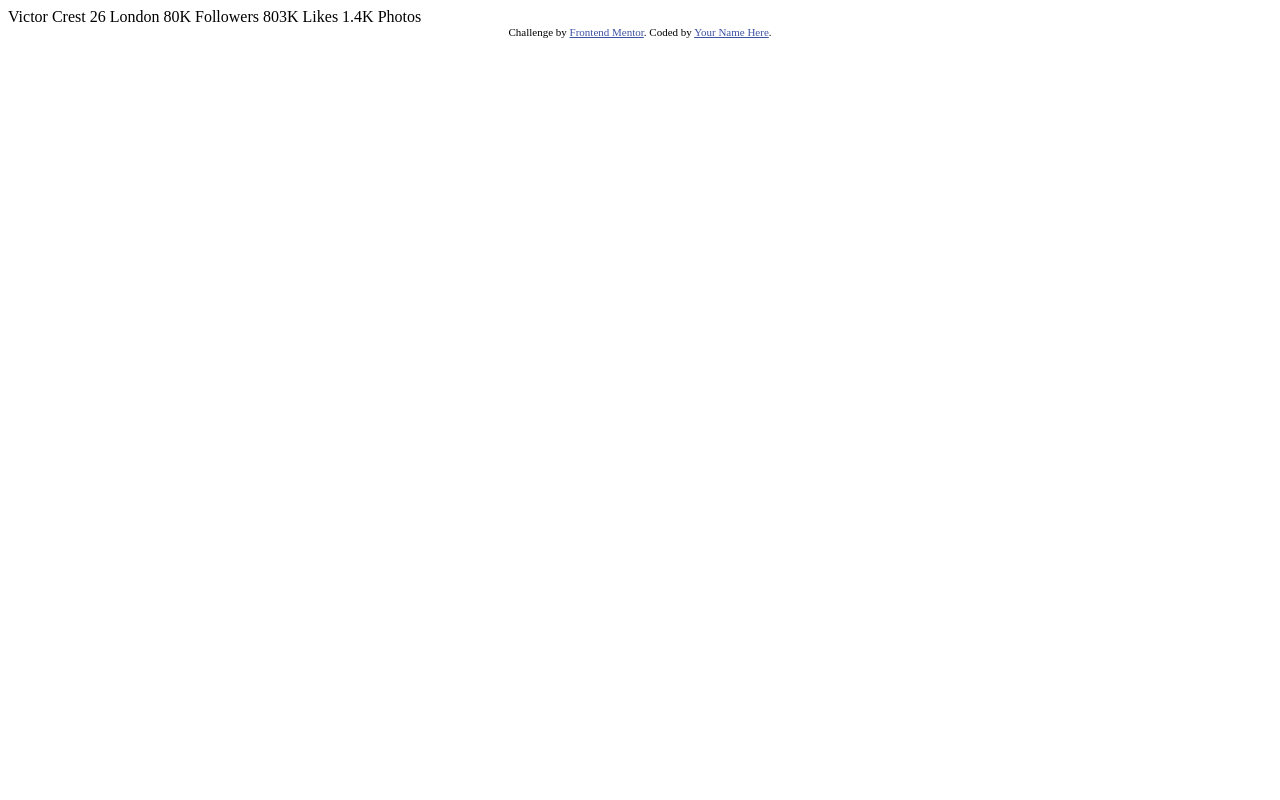
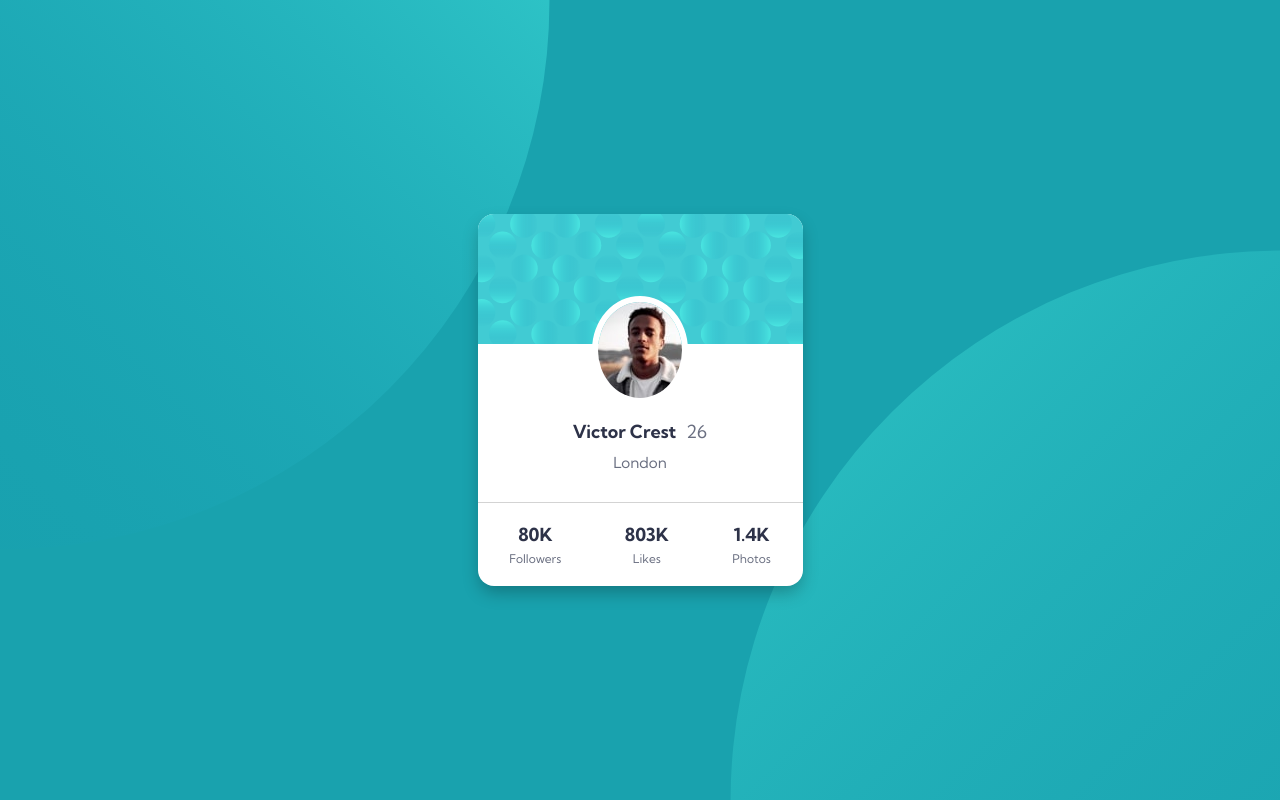
Before and after one commit to fsamu40/fe-mentor-1, a plain HTML site: page index.html in a window 1280 px wide. Drawn offline with Linux system fonts and the light colour scheme.

Commit message:
finished-version'

```diff
--- a/index.html
+++ b/index.html
@@ -1,35 +1,58 @@
 <!DOCTYPE html>
 <html lang="en">
+
 <head>
   <meta charset="UTF-8">
-  <meta name="viewport" content="width=device-width, initial-scale=1.0"> <!-- displays site properly based on user's device -->
+  <meta name="viewport" content="width=device-width, initial-scale=1.0">
+  <!-- displays site properly based on user's device -->
 
   <link rel="icon" type="image/png" sizes="32x32" href="./images/favicon-32x32.png">
+  <link rel="stylesheet" href="styles.css">
 
   <title>Frontend Mentor | Profile card component</title>
+</head>
 
-  <!-- Feel free to remove these styles or customise in your own stylesheet 👍 -->
-  <style>
-    .attribution { font-size: 11px; text-align: center; }
-    .attribution a { color: hsl(228, 45%, 44%); }
-  </style>
-</head>
 <body>
-  Victor Crest
-  26
-  London
 
-  80K
-  Followers
+  <div class="wrapper">
+    <img class="bg-pattern-top" src="images/bg-pattern-top.svg" alt="">
+    <img class="bg-pattern-bottom" src="images/bg-pattern-bottom.svg" alt="">
+  </div>
 
-  803K
-  Likes
+  <div class="card">
+    <div class="bg-pattern-card">
+      <img src="images/bg-pattern-card.svg" alt="blue backgroung pattern">
+    </div>
 
-  1.4K
-  Photos
-  <div class="attribution">
-    Challenge by <a href="https://www.frontendmentor.io?ref=challenge" target="_blank">Frontend Mentor</a>.
-    Coded by <a href="#">Your Name Here</a>.
+    <div class="user-info">
+      <div class="avatar">
+        <img src="images/image-victor.jpg" alt="Victor image">
+      </div>
+      <div class="name-age">
+        <div class="name">Victor Crest</div>
+        <div class="age">26</div>
+      </div>
+      <div class="city">London</div>
+    </div>
+
+    <div class="user-stats">
+      <div class="stat">
+        <div class="stat-value">80K</div>
+        <div class="stat-label">Followers</div>
+      </div>
+
+      <div class="stat">
+        <div class="stat-value">803K</div>
+        <div class="stat-label">Likes</div>
+      </div>
+
+      <div class="stat">
+        <div class="stat-value">1.4K</div>
+        <div class="stat-label">Photos</div>
+      </div>
+    </div>
   </div>
+
 </body>
+
 </html>
--- /dev/null
+++ b/styles.css
@@ -0,0 +1,168 @@
+@import url('https://fonts.googleapis.com/css2?family=Kumbh+Sans:wght@400;700&display=swap');
+
+:root {
+    --dark-cyan: hsl(185, 75%, 39%);
+    --very-dark-desaturated-blue: hsl(229, 23%, 23%);
+    --dark-grayish-blue: hsl(227, 10%, 46%);
+    --dark-gray: hsl(0, 0%, 59%);
+}
+
+* {
+    box-sizing: border-box;
+}
+
+img {
+    display: block;
+}
+
+body {
+    margin: 0;
+
+    font-size: 18px;
+    font-family: 'Kumbh Sans', sans-serif;
+
+    background-color: var(--dark-cyan);
+
+    display: flex;
+    align-items: center;
+    justify-content: center;
+
+    height: 100vh;
+
+    color: var(--very-dark-desaturated-blue);
+
+    min-width: 375px;
+}
+
+.wrapper {
+    position: absolute;
+    height: 100vh;
+    overflow: hidden;
+    z-index: -1;
+    width: 100%;
+}
+
+.wrapper img {
+    width: 375px;
+    height: 375px;
+}
+
+.bg-pattern-top {
+    position: absolute;
+    top: calc(-375px/2);
+    left: calc(-375px/2);
+}
+
+.bg-pattern-bottom {
+    position: absolute;
+    bottom: calc(-375px/2);
+    right: calc(-375px/2);
+}
+
+@media screen and (min-width: 750px) {
+    .wrapper img {
+        width: 750px;
+        height: 750px;
+    }
+
+    .bg-pattern-top {
+        position: absolute;
+        top: calc(-750px/2);
+        left: calc(-750px/2);
+    }
+
+    .bg-pattern-bottom {
+        position: absolute;
+        bottom: calc(-750px/2);
+        right: calc(-750px/2);
+    }
+}
+
+@media screen and (min-width: 1100px) {
+    .wrapper img {
+        width: 1100px;
+        height: 1100px;
+    }
+
+    .bg-pattern-top {
+        position: absolute;
+        top: calc(-1100px/2);
+        left: calc(-1100px/2);
+    }
+
+    .bg-pattern-bottom {
+        position: absolute;
+        bottom: calc(-1100px/2);
+        right: calc(-1100px/2);
+    }
+}
+
+.card {
+    background-color: white;
+    border-radius: 16px;
+    overflow: hidden;
+    width: 325px;
+    box-shadow: 0px 8px 17px -2px rgb(0 0 0 / 0.27);
+    text-align: center;
+}
+
+.bg-pattern-card {
+    width: 100%;
+}
+
+.bg-pattern-card img {
+    width: 100%;
+}
+
+.user-info {
+    position: relative;
+}
+
+.avatar {
+    border-radius: 100%;
+    overflow: hidden;
+    width: 96px;
+    position: absolute;
+    top: -48px;
+    left: calc(325px/2 - 96px/2);
+    border: 6px solid white;
+}
+
+.name-age {
+    padding-top: 76px;
+    display: flex;
+    align-items: center;
+    justify-content: center;
+}
+
+.name {
+    font-weight: bold;
+}
+
+.age {
+    margin-left: 10px;
+    color: var(--dark-grayish-blue);
+}
+
+.city {
+    padding: 10px 0 30px;
+    font-size: 0.95rem;
+    color: var(--dark-grayish-blue);
+}
+
+.user-stats {
+    display: flex;
+    border-top: 0.1px solid lightgrey;
+    padding: 20px 0;
+    justify-content: space-around;
+}
+
+.stat-value {
+    font-weight: bold;
+}
+
+.stat-label {
+    font-size: 0.75rem;
+    padding-top: 5px;
+    color: var(--dark-grayish-blue);
+}
```
